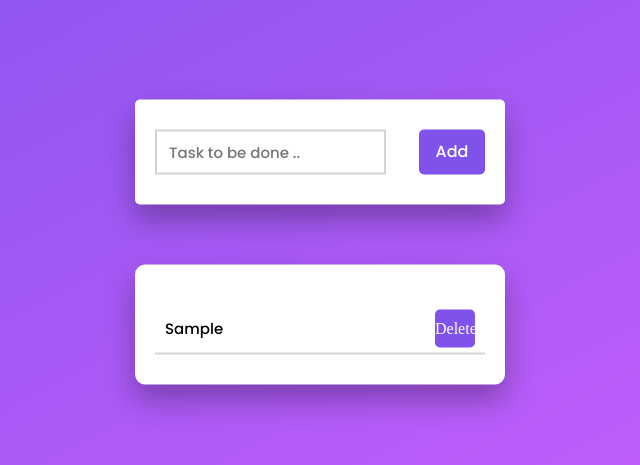
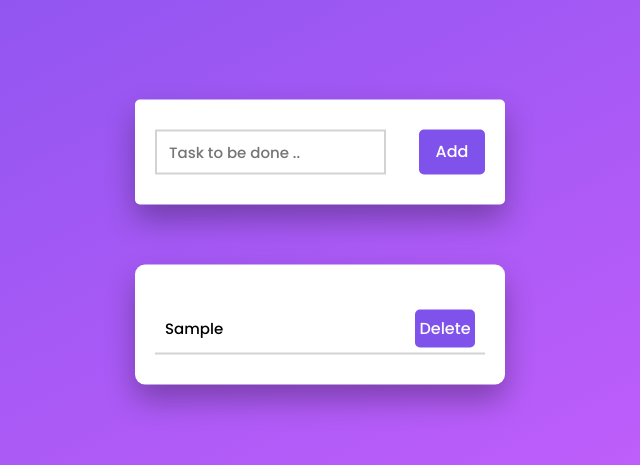
Before and after one commit to mo-kamal123/todo, a plain HTML site: page index.html in a window 1280 px wide. Both pictures are taken after typing "Sample" into the empty fields and a click on the button "Add". Shown: the part 158-623 px from the top of the page, 320-960 px from the left. Drawn offline with Linux system fonts and the light colour scheme.

Commit message:
Update to.css

```diff
--- a/to.css
+++ b/to.css
@@ -4,6 +4,7 @@
     box-sizing: border-box;
     padding: 0;
     margin: 0;
+    font-family: 'poppins',sans-serif;
 }
 body {
     height: 100vh;
@@ -84,7 +85,7 @@ body {
 .task button {
     background-color: #8052ec;
     color: white;height: 100%;
-    width: 40px;
+    width: 60px;
     border-radius: 5px;
     border: none;
     cursor: pointer;
```
